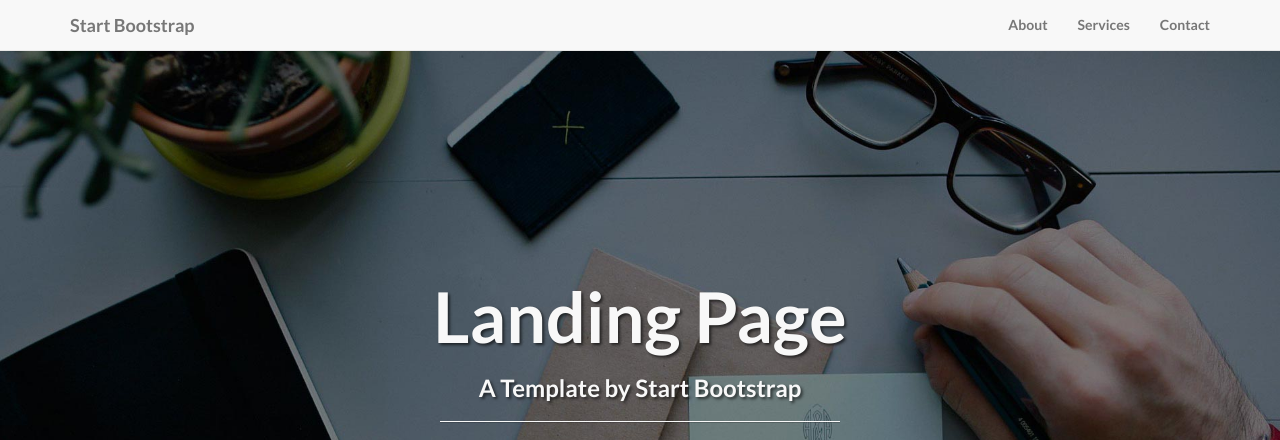
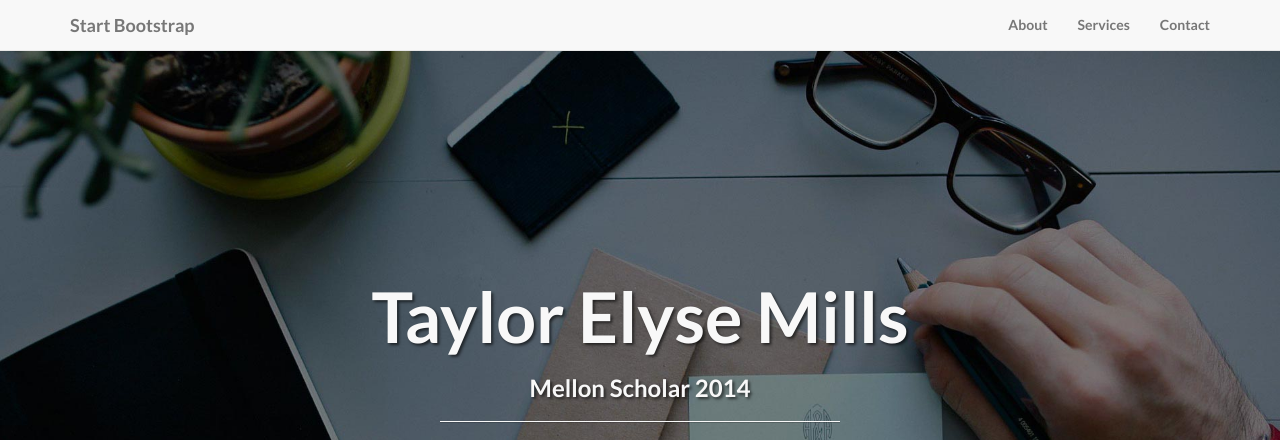
Before and after one commit to taymills16/taymills16.github.io, a plain HTML site: page index.html in a window 1280 px wide. Shown: the top 440 px of the page. Drawn offline with Linux system fonts and the light colour scheme.

Commit message:
Update index.html

```diff
--- a/index.html
+++ b/index.html
@@ -72,8 +72,8 @@
             <div class="row">
                 <div class="col-lg-12">
                     <div class="intro-message">
-                        <h1>Landing Page</h1>
-                        <h3>A Template by Start Bootstrap</h3>
+                        <h1>Taylor Elyse Mills</h1>
+                        <h3>Mellon Scholar 2014</h3>
                         <hr class="intro-divider">
                         <ul class="list-inline intro-social-buttons">
                             <li>
```
